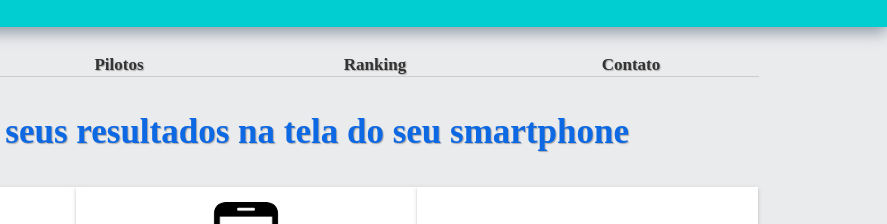
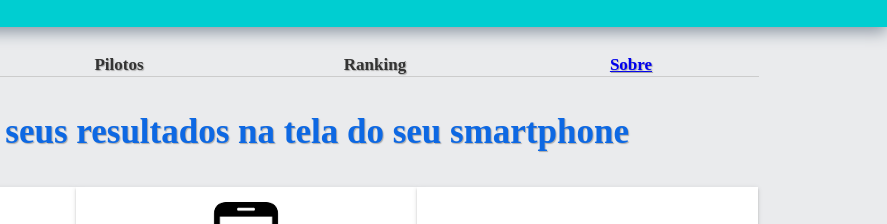
Before and after one commit to nobre14/wd, a plain HTML site: page index.html in a window 1280 px wide. Shown: the part 153-377 px from the top of the page, 393-1280 px from the left. Drawn offline with Linux system fonts and the light colour scheme.

Commit message:
Update index.html

```diff
--- a/index.html
+++ b/index.html
@@ -17,7 +17,7 @@
 			<div class="ativo">Início</div>
 			<div>Pilotos</div>
 			<div>Ranking</div>
-			<div>Contato</div>
+			<div><a href="sobre.html">Sobre</a></div>
 		</div>
 
 		<h3> Controle seus resultados na tela do seu smartphone </h3>
```
